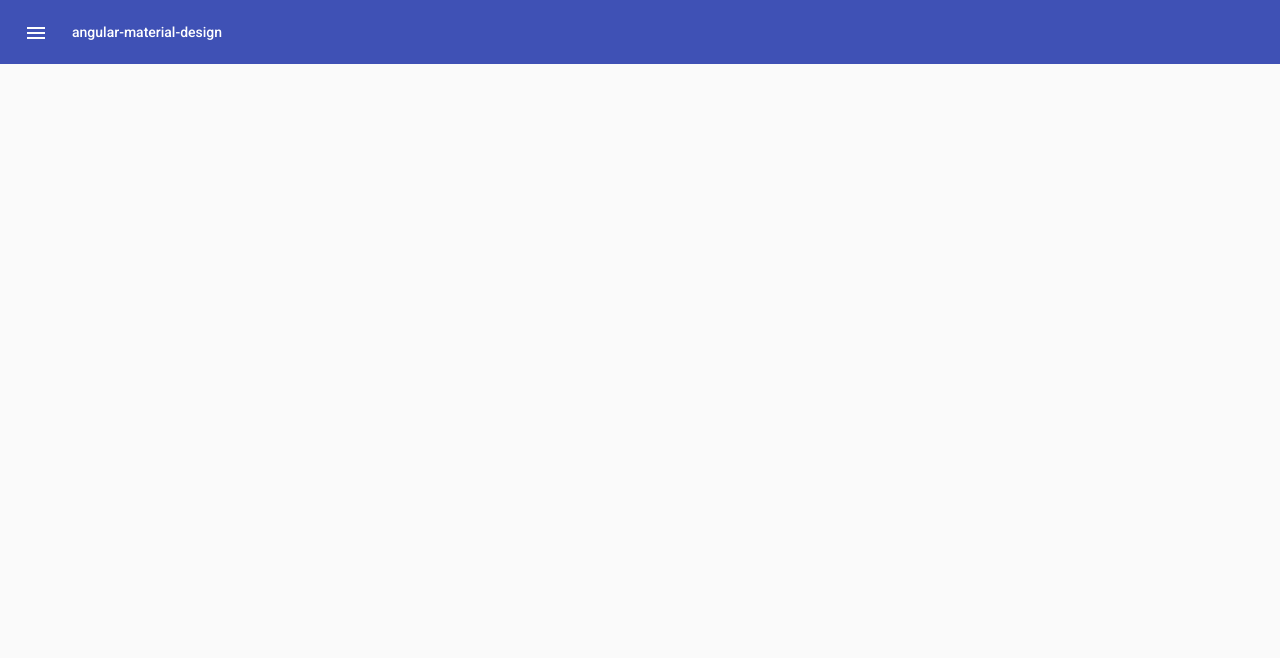
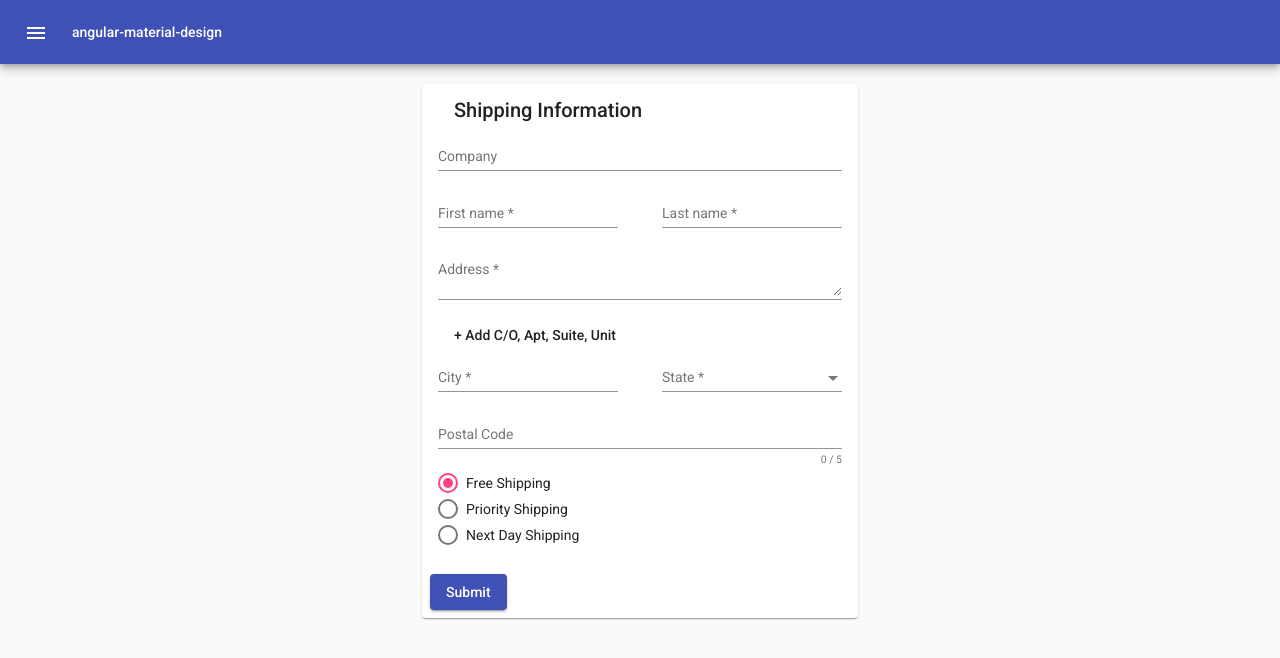
Before and after one commit to mahmudabir/angular-material-design, an Angular app: page /address-form in a window 1280 px wide. Before the commit this address led to /. Shown: the top 658 px of the page. Built offline with nearby package versions, Linux system fonts and the light colour scheme.

Commit message:
ng generate @angular/material:address-form address-form

```diff
--- /dev/null
+++ b/src/app/address-form/address-form.component.css
@@ -0,0 +1,27 @@
+.full-width {
+  width: 100%;
+}
+
+.shipping-card {
+  min-width: 120px;
+  margin: 20px auto;
+}
+
+.mat-radio-button {
+  display: block;
+  margin: 5px 0;
+}
+
+.row {
+  display: flex;
+  flex-direction: row;
+}
+
+.col {
+  flex: 1;
+  margin-right: 20px;
+}
+
+.col:last-child {
+  margin-right: 0;
+}
--- /dev/null
+++ b/src/app/address-form/address-form.component.html
@@ -0,0 +1,102 @@
+<div class="d-flex justify-content-center">
+  <form [formGroup]="addressForm" novalidate (ngSubmit)="onSubmit()">
+    <mat-card class="shipping-card">
+      <mat-card-header>
+        <mat-card-title>Shipping Information</mat-card-title>
+      </mat-card-header>
+      <mat-card-content>
+        <div class="row">
+          <div class="col">
+            <mat-form-field class="full-width">
+              <input matInput placeholder="Company" formControlName="company">
+            </mat-form-field>
+          </div>
+        </div>
+        <div class="row">
+          <div class="col">
+            <mat-form-field class="full-width">
+              <input matInput placeholder="First name" formControlName="firstName">
+              <mat-error *ngIf="addressForm.controls['firstName'].hasError('required')">
+                First name is <strong>required</strong>
+              </mat-error>
+            </mat-form-field>
+          </div>
+          <div class="col">
+            <mat-form-field class="full-width">
+              <input matInput placeholder="Last name" formControlName="lastName">
+              <mat-error *ngIf="addressForm.controls['lastName'].hasError('required')">
+                Last name is <strong>required</strong>
+              </mat-error>
+            </mat-form-field>
+          </div>
+        </div>
+        <div class="row">
+          <div class="col">
+            <mat-form-field class="full-width">
+              <textarea matInput placeholder="Address" formControlName="address"></textarea>
+              <mat-error *ngIf="addressForm.controls['address'].hasError('required')">
+                Address is <strong>required</strong>
+              </mat-error>
+            </mat-form-field>
+          </div>
+        </div>
+        <div class="row" *ngIf="!hasUnitNumber">
+          <div class="col">
+            <button mat-button type="button" (click)="hasUnitNumber = !hasUnitNumber">
+              + Add C/O, Apt, Suite, Unit
+            </button>
+          </div>
+        </div>
+        <div class="row" *ngIf="hasUnitNumber">
+          <div class="col">
+            <mat-form-field class="full-width">
+              <textarea matInput placeholder="Address 2" formControlName="address2"></textarea>
+            </mat-form-field>
+          </div>
+        </div>
+        <div class="row">
+          <div class="col">
+            <mat-form-field class="full-width">
+              <input matInput placeholder="City" formControlName="city">
+              <mat-error *ngIf="addressForm.controls['city'].hasError('required')">
+                City is <strong>required</strong>
+              </mat-error>
+            </mat-form-field>
+          </div>
+          <div class="col">
+            <mat-form-field class="full-width">
+              <mat-select placeholder="State" formControlName="state">
+                <mat-option *ngFor="let state of states" [value]="state.abbreviation">
+                  {{ state.name }}
+                </mat-option>
+              </mat-select>
+              <mat-error *ngIf="addressForm.controls['state'].hasError('required')">
+                State is <strong>required</strong>
+              </mat-error>
+            </mat-form-field>
+          </div>
+        </div>
+        <div class="row">
+          <div class="col">
+            <mat-form-field class="full-width">
+              <input matInput #postalCode maxlength="5" placeholder="Postal Code" type="number" formControlName="postalCode">
+              <mat-hint align="end">{{postalCode.value.length}} / 5</mat-hint>
+            </mat-form-field>
+          </div>
+        </div>
+        <div class="row">
+          <div class="col">
+            <mat-radio-group formControlName="shipping">
+              <mat-radio-button value="free">Free Shipping</mat-radio-button>
+              <mat-radio-button value="priority">Priority Shipping</mat-radio-button>
+              <mat-radio-button value="nextday">Next Day Shipping</mat-radio-button>
+            </mat-radio-group>
+          </div>
+        </div>
+      </mat-card-content>
+      <mat-card-actions>
+        <button mat-raised-button color="primary" type="submit">Submit</button>
+      </mat-card-actions>
+    </mat-card>
+  </form>
+</div>
--- /dev/null
+++ b/src/app/address-form/address-form.component.ts
@@ -0,0 +1,93 @@
+import { Component } from '@angular/core';
+import { FormBuilder, Validators } from '@angular/forms';
+
+@Component({
+  selector: 'app-address-form',
+  templateUrl: './address-form.component.html',
+  styleUrls: ['./address-form.component.css']
+})
+export class AddressFormComponent {
+  addressForm = this.fb.group({
+    company: null,
+    firstName: [null, Validators.required],
+    lastName: [null, Validators.required],
+    address: [null, Validators.required],
+    address2: null,
+    city: [null, Validators.required],
+    state: [null, Validators.required],
+    postalCode: [null, Validators.compose([
+      Validators.required, Validators.minLength(5), Validators.maxLength(5)])
+    ],
+    shipping: ['free', Validators.required]
+  });
+
+  hasUnitNumber = false;
+
+  states = [
+    {name: 'Alabama', abbreviation: 'AL'},
+    {name: 'Alaska', abbreviation: 'AK'},
+    {name: 'American Samoa', abbreviation: 'AS'},
+    {name: 'Arizona', abbreviation: 'AZ'},
+    {name: 'Arkansas', abbreviation: 'AR'},
+    {name: 'California', abbreviation: 'CA'},
+    {name: 'Colorado', abbreviation: 'CO'},
+    {name: 'Connecticut', abbreviation: 'CT'},
+    {name: 'Delaware', abbreviation: 'DE'},
+    {name: 'District Of Columbia', abbreviation: 'DC'},
+    {name: 'Federated States Of Micronesia', abbreviation: 'FM'},
+    {name: 'Florida', abbreviation: 'FL'},
+    {name: 'Georgia', abbreviation: 'GA'},
+    {name: 'Guam', abbreviation: 'GU'},
+    {name: 'Hawaii', abbreviation: 'HI'},
+    {name: 'Idaho', abbreviation: 'ID'},
+    {name: 'Illinois', abbreviation: 'IL'},
+    {name: 'Indiana', abbreviation: 'IN'},
+    {name: 'Iowa', abbreviation: 'IA'},
+    {name: 'Kansas', abbreviation: 'KS'},
+    {name: 'Kentucky', abbreviation: 'KY'},
+    {name: 'Louisiana', abbreviation: 'LA'},
+    {name: 'Maine', abbreviation: 'ME'},
+    {name: 'Marshall Islands', abbreviation: 'MH'},
+    {name: 'Maryland', abbreviation: 'MD'},
+    {name: 'Massachusetts', abbreviation: 'MA'},
+    {name: 'Michigan', abbreviation: 'MI'},
+    {name: 'Minnesota', abbreviation: 'MN'},
+    {name: 'Mississippi', abbreviation: 'MS'},
+    {name: 'Missouri', abbreviation: 'MO'},
+    {name: 'Montana', abbreviation: 'MT'},
+    {name: 'Nebraska', abbreviation: 'NE'},
+    {name: 'Nevada', abbreviation: 'NV'},
+    {name: 'New Hampshire', abbreviation: 'NH'},
+    {name: 'New Jersey', abbreviation: 'NJ'},
+    {name: 'New Mexico', abbreviation: 'NM'},
+    {name: 'New York', abbreviation: 'NY'},
+    {name: 'North Carolina', abbreviation: 'NC'},
+    {name: 'North Dakota', abbreviation: 'ND'},
+    {name: 'Northern Mariana Islands', abbreviation: 'MP'},
+    {name: 'Ohio', abbreviation: 'OH'},
+    {name: 'Oklahoma', abbreviation: 'OK'},
+    {name: 'Oregon', abbreviation: 'OR'},
+    {name: 'Palau', abbreviation: 'PW'},
+    {name: 'Pennsylvania', abbreviation: 'PA'},
+    {name: 'Puerto Rico', abbreviation: 'PR'},
+    {name: 'Rhode Island', abbreviation: 'RI'},
+    {name: 'South Carolina', abbreviation: 'SC'},
+    {name: 'South Dakota', abbreviation: 'SD'},
+    {name: 'Tennessee', abbreviation: 'TN'},
+    {name: 'Texas', abbreviation: 'TX'},
+    {name: 'Utah', abbreviation: 'UT'},
+    {name: 'Vermont', abbreviation: 'VT'},
+    {name: 'Virgin Islands', abbreviation: 'VI'},
+    {name: 'Virginia', abbreviation: 'VA'},
+    {name: 'Washington', abbreviation: 'WA'},
+    {name: 'West Virginia', abbreviation: 'WV'},
+    {name: 'Wisconsin', abbreviation: 'WI'},
+    {name: 'Wyoming', abbreviation: 'WY'}
+  ];
+
+  constructor(private fb: FormBuilder) {}
+
+  onSubmit(): void {
+    alert('Thanks!');
+  }
+}
--- a/src/app/app-routing.module.ts
+++ b/src/app/app-routing.module.ts
@@ -3,9 +3,11 @@ import { NgModule } from '@angular/core';
 import { RouterModule, Routes } from '@angular/router';
 import {NavigationComponent} from "./navigation/navigation.component";
 import {SliderComponent} from "./slider/slider.component";
+import {AddressFormComponent} from "./address-form/address-form.component";
 
 const routes: Routes = [
   { path: 'slider', component: SliderComponent },
+  { path: 'address-form', component: AddressFormComponent },
 ];
 
 @NgModule({
--- a/src/app/navigation/navigation.component.html
+++ b/src/app/navigation/navigation.component.html
@@ -6,10 +6,11 @@
     <mat-nav-list>
       <a mat-list-item routerLink="/">Home Page</a>
       <a mat-list-item routerLink="/slider">Slider</a>
+      <a mat-list-item routerLink="/address-form">Address Form</a>
     </mat-nav-list>
   </mat-sidenav>
   <mat-sidenav-content>
-    <mat-toolbar color="primary">
+    <mat-toolbar color="primary" class="mat-elevation-z6">
       <button
         type="button"
         aria-label="Toggle sidenav"
--- a/src/index.html
+++ b/src/index.html
@@ -6,6 +6,7 @@
   <base href="/">
   <meta name="viewport" content="width=device-width, initial-scale=1">
   <link rel="icon" type="image/x-icon" href="favicon.ico">
+  <link rel="stylesheet" href="https://cdnjs.cloudflare.com/ajax/libs/twitter-bootstrap/5.0.1/css/bootstrap.min.css" integrity="sha512-Ez0cGzNzHR1tYAv56860NLspgUGuQw16GiOOp/I2LuTmpSK9xDXlgJz3XN4cnpXWDmkNBKXR/VDMTCnAaEooxA==" crossorigin="anonymous" referrerpolicy="no-referrer" />
   <link rel="preconnect" href="https://fonts.gstatic.com">
   <link href="https://fonts.googleapis.com/css2?family=Roboto:wght@300;400;500&display=swap" rel="stylesheet">
   <link href="https://fonts.googleapis.com/icon?family=Material+Icons" rel="stylesheet">
@@ -13,4 +14,6 @@
 <body class="mat-typography">
   <app-root></app-root>
 </body>
+<script src="https://cdnjs.cloudflare.com/ajax/libs/jquery/3.6.0/jquery.min.js" integrity="sha512-894YE6QWD5I59HgZOGReFYm4dnWc1Qt5NtvYSaNcOP+u1T9qYdvdihz0PPSiiqn/+/3e7Jo4EaG7TubfWGUrMQ==" crossorigin="anonymous" referrerpolicy="no-referrer"></script>
+<script src="https://cdnjs.cloudflare.com/ajax/libs/twitter-bootstrap/5.0.1/js/bootstrap.min.js" integrity="sha512-EKWWs1ZcA2ZY9lbLISPz8aGR2+L7JVYqBAYTq5AXgBkSjRSuQEGqWx8R1zAX16KdXPaCjOCaKE8MCpU0wcHlHA==" crossorigin="anonymous" referrerpolicy="no-referrer"></script>
 </html>
```
Also changed, not shown: src/app/app.module.ts (+8 -2 lines), 1 other file (tests, documents, lock files or other folders).
